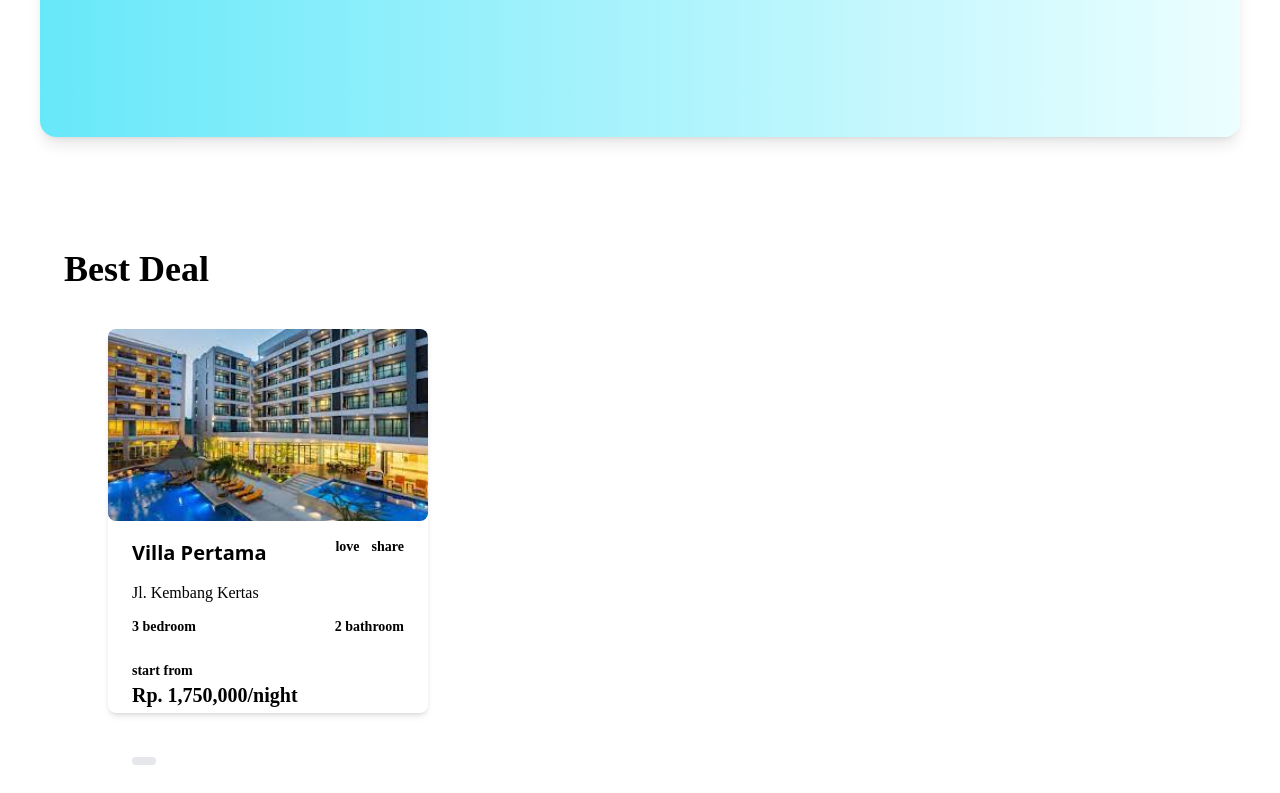
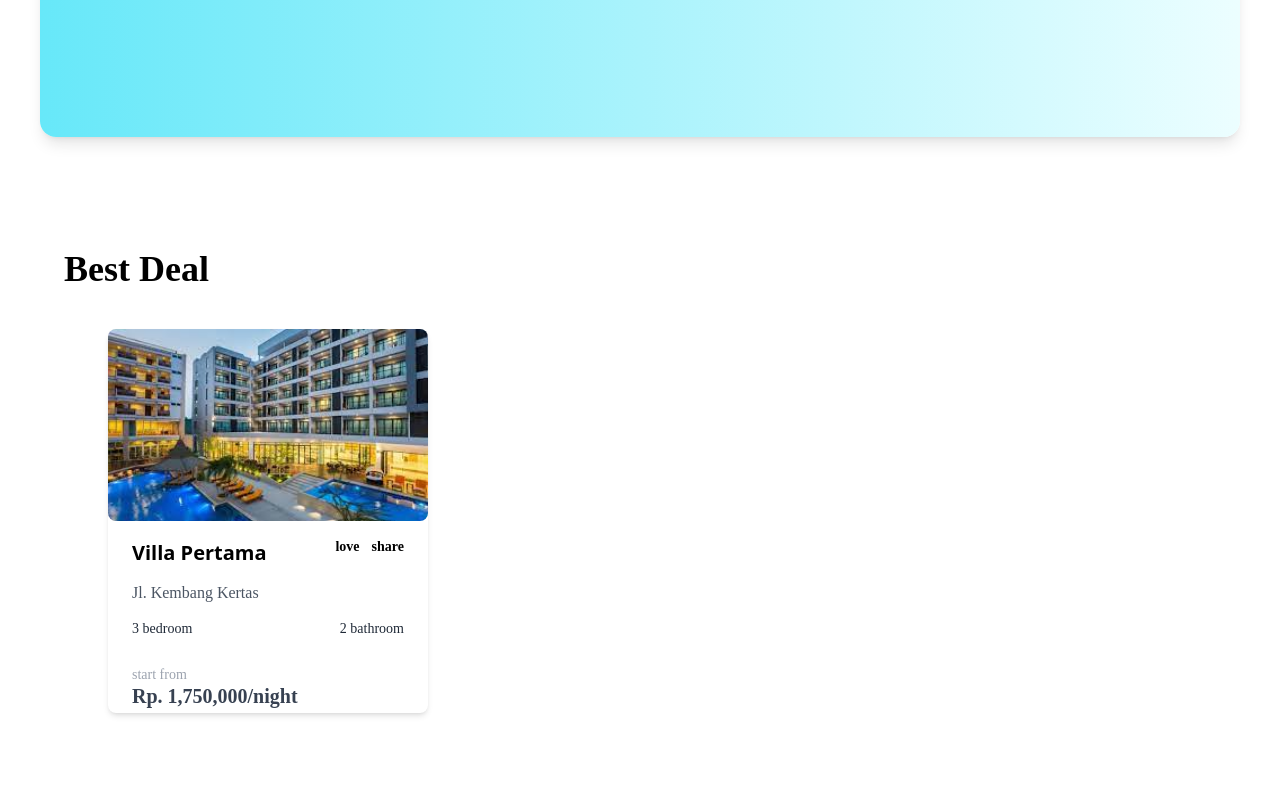
Before and after one commit to farid-maulana/Estancy, a React (Create React App) app: page / in a window 1280 px wide. Shown: the part 415-1208 px from the top of the page. Built offline with nearby package versions, Linux system fonts and the light colour scheme.

Commit message:
Update Villa Card

```diff
--- a/src/components/VillaCard.jsx
+++ b/src/components/VillaCard.jsx
@@ -3,31 +3,28 @@ import React from 'react'
 const VillaCard = () => {
   return (
     <div className='container'>
-      <div class="p-10">
-        <div class="w-80 h-96 left-0.5 top-2 shadow-md rounded-lg bg-white flex-none order-none grow-0 my-0 mx-7">
+      <div className="p-10">
+        <div className="w-80 h-96 left-0.5 top-2 shadow-md rounded-lg bg-white flex-none order-none grow-0 my-0 mx-7">
           <img srcSet='img/icons/room.png' className='w-80 h-48 left-0 top-0 rounded-lg' />
-          <div class="px-6 py-4">
+          <div className="px-6 py-4">
             <div className='flex justify-between'>
               <p className='font-bold text-xl w-48 h-11 top-60 font-sans not-italic leading-8'>Villa Pertama</p>
               <div className='flex mb-2'>
                 <div className='text-sm mr-3'>
-                  <p>love</p>
+                  <button className='font-bold'>love</button>
                 </div>
                 <div className='text-sm'>
-                  <p>share</p>
+                  <button className='font-bold'>share</button>
                 </div>
               </div>
             </div>
-            <p className='non-italic font-normal text-base leading-6 '>Jl. Kembang Kertas</p>
+            <p className='non-italic font-normal text-base text-gray-600 leading-6 '>Jl. Kembang Kertas</p>
             <div className='flex justify-between mt-3'>
-              <p className='text-sm mr-3'>3 bedroom</p>
-              <p className='text-sm'>2 bathroom</p>
+              <p className='text-sm mr-3 font-normal text-base leading-6 text-gray-800'>3 bedroom</p>
+              <p className='text-sm font-normal text-base leading-6 text-gray-800'>2 bathroom</p>
             </div>
-            <p className='text-sm mt-6'>start from</p>
-            <p className='text-xl'>Rp. 1,750,000/night</p>
-          </div>
-          <div class="px-6 pt-4 pb-2">
-            <span class="inline-block bg-gray-200 rounded-full px-3 py-1 text-sm font-semibold text-gray-700 mr-2 mb-2"></span>
+              <p className='mb-px text-sm mt-6 font-normal leading-5 text-gray-400'>start from</p>
+              <p className='text-xl text-bold font-bold leading-5 text-gray-700'>Rp. 1,750,000/night</p>
           </div>
         </div>
       </div>
```
